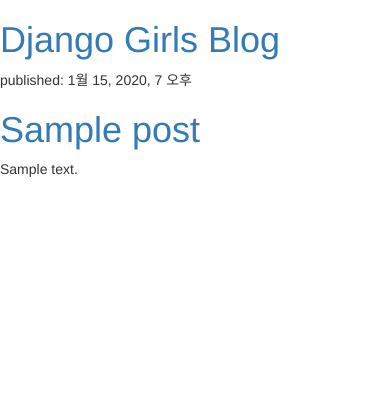
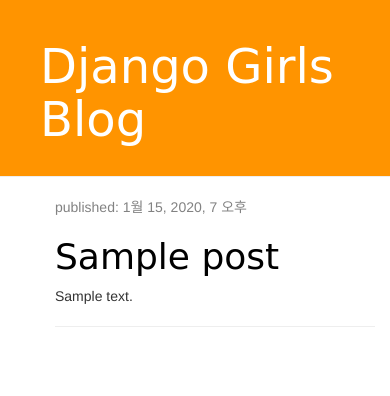
Before and after one commit to ehfgk78/try_all, a Django app: page / in a window 390 px wide. Shown: the top 396 px of the page. Run offline with Django 3.2, Linux system fonts and the light colour scheme; tables that the repository leaves empty hold one stand-in row (values such as "Sample post"); parts of the project's set-up code (start-up, migrations or seed data) failed here and were passed over; some libraries are stand-ins or nearby versions.

Commit message:
7 settings.py    TEMPLATE_DIR = os.path.join(BASE_DIR, 'templates')    STATIC_URL = '/static/'  # 정적파일을 저장할 'static'폴더    STATIC_DIR = os.path.join(BASE_DIR, 'static')  # Django에서 정적파일을 검색하고 가져올 폴더 목록    STATICFILES_DIRS = [              STATIC_DIR,    ]
템플릿 확장 blog/base.html
  {% block content %}
  {% endblock %}
blog/post_list.html
  {% extends 'blog/base.html' %}
    {% block content %}
    {% endblock %}

```diff
--- a/try_all/config/settings.py
+++ b/try_all/config/settings.py
@@ -34,7 +34,9 @@ STATIC_URL = '/static/'
 # 정적파일을 저장할 'static'폴더
 STATIC_DIR = os.path.join(BASE_DIR, 'static')
 # Django에서 정적파일을 검색하고 가져올 폴더 목록
-STATICFILES_DIR = [ STATIC_DIR, ]
+STATICFILES_DIRS = [
+    STATIC_DIR,
+]
 
 
 # SECURITY WARNING: don't run with debug turned on in production!
--- a/try_all/static/css/blog.css
+++ b/try_all/static/css/blog.css
@@ -1,3 +1,51 @@
+.page-header {
+    background-color: #ff9400;
+    margin-top: 0;
+    padding: 20px 20px 20px 40px;
+}
+
+.page-header h1, .page-header h1 a, .page-header h1 a:visited, .page-header h1 a:active {
+    color: #ffffff;
+    font-size: 36pt;
+    text-decoration: none;
+}
+
+.content {
+    margin-left: 40px;
+}
+
+h1, h2, h3, h4 {
+    font-family: 'Lobster', cursive;
+}
+
+.date {
+    color: #828282;
+}
+
+.save {
+    float: right;
+}
+
+.post-form textarea, .post-form input {
+    width: 100%;
+}
+
+.top-menu, .top-menu:hover, .top-menu:visited {
+    color: #ffffff;
+    float: right;
+    font-size: 26pt;
+    margin-right: 20px;
+}
+
+.post {
+    margin-bottom: 70px;
+}
+
+.post h1 a, .post h1 a:visited {
+    color: #000000;
+}
+
+/*
 .blog-header {
     background-color: #7cb4e4;
     padding-top: 20px;
@@ -39,3 +87,4 @@
     display: inline-block;
     text-align: left;
 }
+*/
--- /dev/null
+++ b/try_all/templates/blog/base.html
@@ -0,0 +1,28 @@
+{% load static %}
+<html>
+<head>
+    <title>Django Girls blog</title>
+    <!--<link rel="stylesheet" href="//maxcdn.bootstrapcdn.com/bootstrap/3.2.0/css/bootstrap.min.css">-->
+    <!--<link rel="stylesheet" href="//maxcdn.bootstrapcdn.com/bootstrap/3.2.0/css/bootstrap-theme.min.css">-->
+    <link rel="stylesheet" href="{% static 'bootstrap/css/bootstrap.css' %}">
+    <link rel="stylesheet" href="{% static 'css/blog.css' %}">
+</head>
+<body>
+
+<div class="page-header">
+    <h1><a href="/">Django Girls Blog</a></h1>
+</div>
+
+<div class="content container">
+    <div class="row">
+        <div class="col-md-8">
+
+        {% block content %}
+        {% endblock %}
+
+        </div>
+    </div>
+</div>
+
+</body>
+</html>
--- a/try_all/templates/blog/post_list.html
+++ b/try_all/templates/blog/post_list.html
@@ -1,23 +1,19 @@
-{% load static %}
-<html>
-    <head>
-        <title>Django Girls blog</title>
-        <!--<link rel="stylesheet" href="//maxcdn.bootstrapcdn.com/bootstrap/3.2.0/css/bootstrap.min.css">-->
-        <!--<link rel="stylesheet" href="//maxcdn.bootstrapcdn.com/bootstrap/3.2.0/css/bootstrap-theme.min.css">-->
-        <link rel="stylesheet" href="{% static 'bootstrap/css/bootstrap.css' %}">
-        <link rel="stylesheet" href="{% static 'css/blog.css' %}">
-    </head>
-    <body>
-        <div>
-            <h1><a href="/">Django Girls Blog</a></h1>
-        </div>
+{% extends 'blog/base.html' %}
 
-        {% for post in posts %}
-            <div>
-                <p>published: {{ post.published_date }}</p>
-                <h1><a href="">{{ post.title }}</a></h1>
-                <p>{{ post.content|linebreaksbr|truncatewords:20}}</p>
-            </div>
-        {% endfor %}
-    </body>
-</html>
+
+
+{% block content %}
+
+{% for post in posts %}
+<div class="post">
+    <div class="date">
+        <p>published: {{ post.published_date }}</p>
+    </div>
+    <h1><a href="">{{ post.title }}</a></h1>
+    <p>{{ post.content|linebreaksbr|truncatewords:40}}</p>
+    <hr>
+</div>
+{% endfor %}
+
+
+{% endblock %}
```
